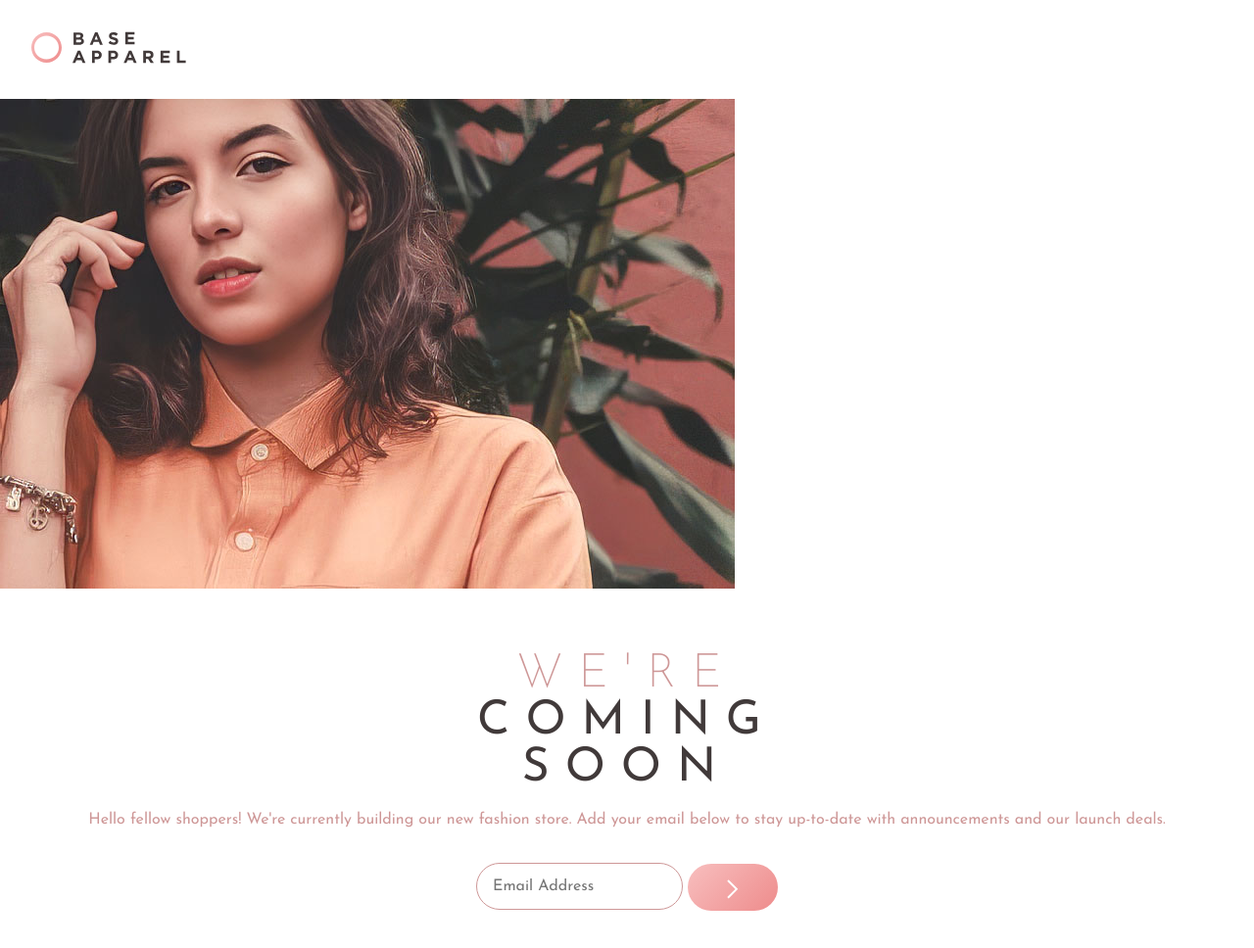
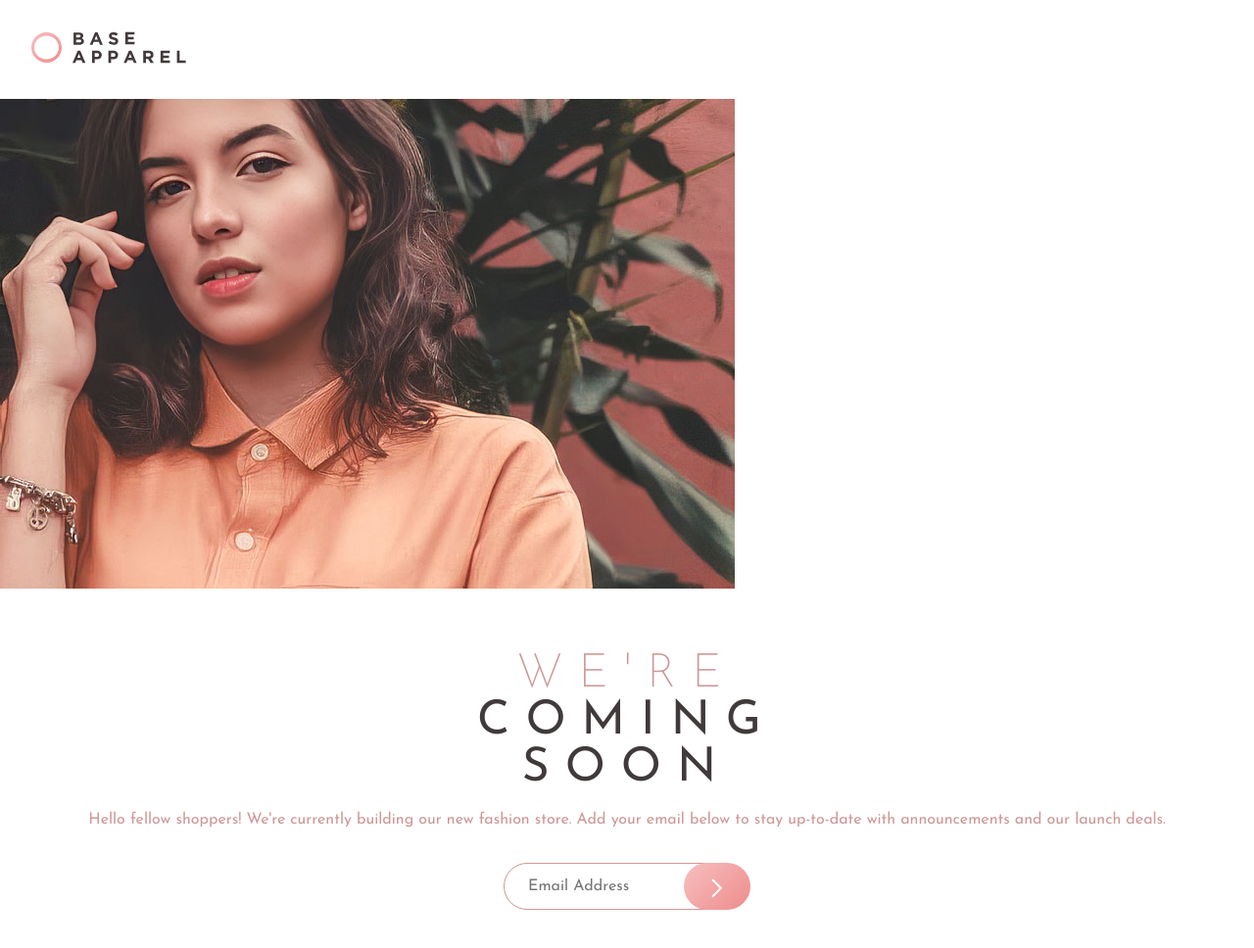
Before and after one commit to joshuawenning/base-apparel-coming-soon-page, a website: page index.html in a window 1280 px wide. Shown: the whole page at 98% size. Drawn offline with Linux system fonts and the light colour scheme.

Commit message:
Adjust input and button alignment

```diff
--- a/assets/css/style.css
+++ b/assets/css/style.css
@@ -114,7 +114,8 @@ main {
 	font-family: var(--font-primary);
 	font-size: 1rem;
 	height: 3rem;
-	padding: 1rem;
+	padding: 1rem 1.5rem;
+	vertical-align: bottom;
 }
 
 .btn {
@@ -123,6 +124,8 @@ main {
 	border: 0;
 	cursor: pointer;
 	height: 3rem;
-	padding: 1rem 2.5rem;
+	margin-left: -3rem;
+	padding: 1rem 1.75rem;
+	vertical-align: bottom;
 	vertical-align: middle;
 }
```
